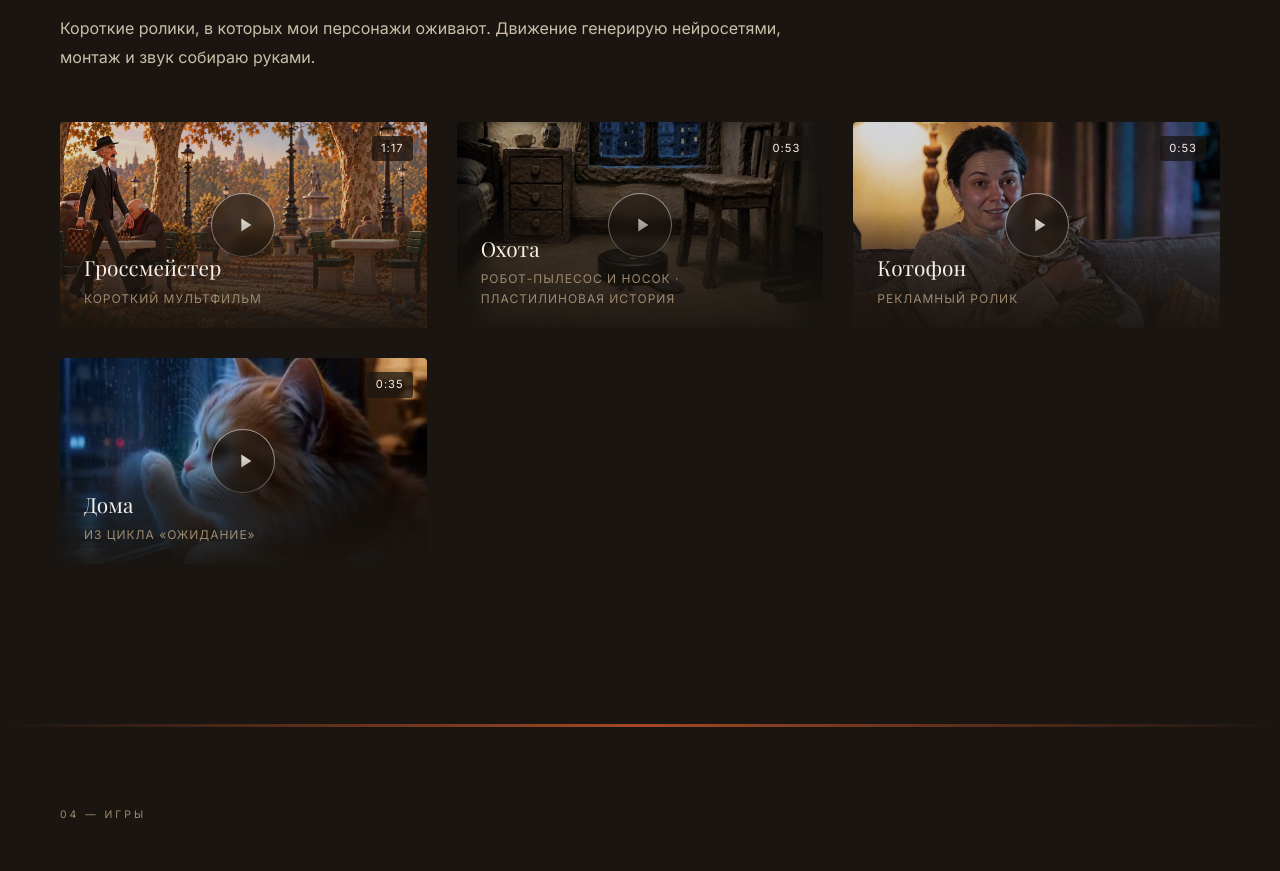
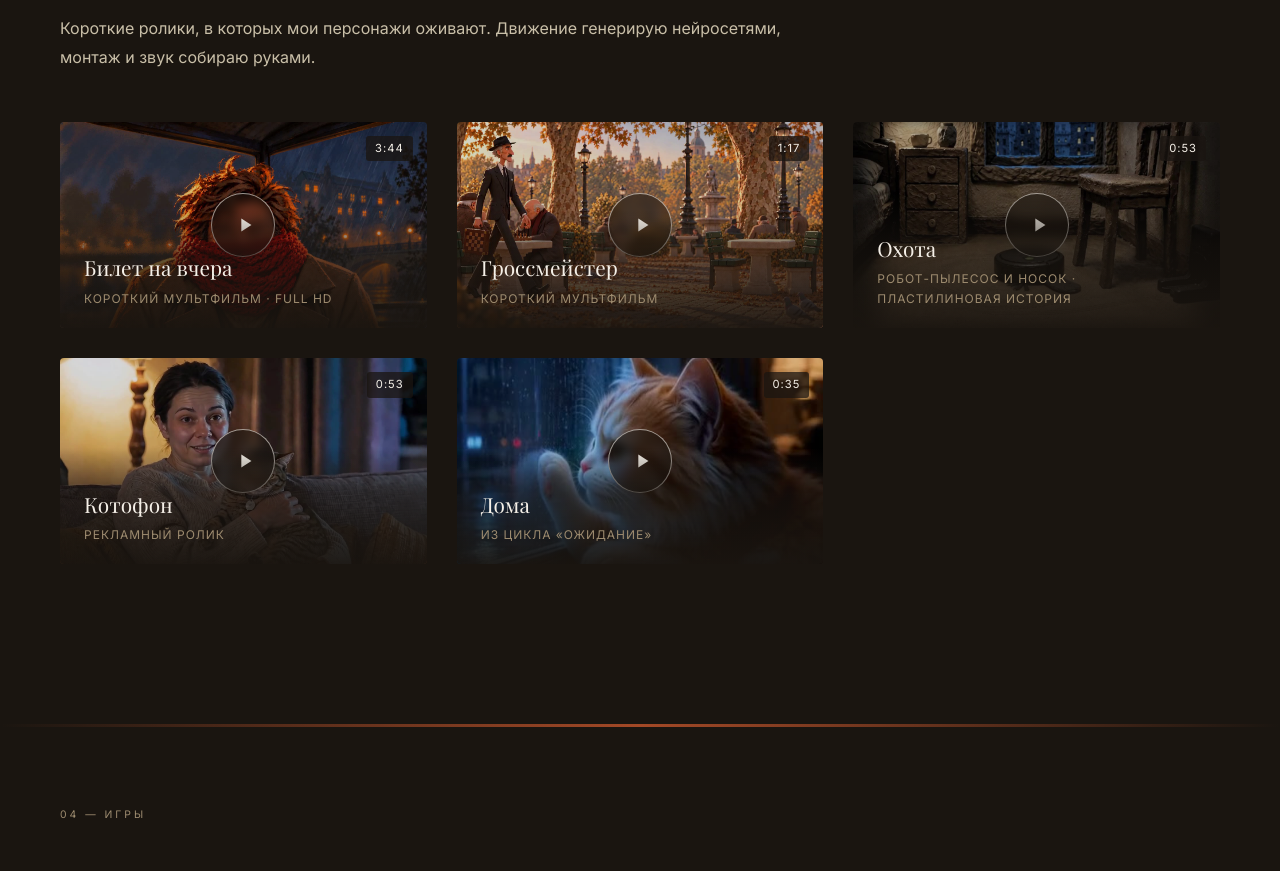
Before and after one commit to Cangrida/portfolio, a plain HTML site: page index.html in a window 1280 px wide. Shown: the part 6080-6951 px from the top of the page. Drawn offline with Linux system fonts and the light colour scheme.

Commit message:
Видео: карточка «Билет на вчера» / Ticket to Yesterday (YouTube, язык по сайту)
Co-Authored-By: Claude Sonnet 5.5 <noreply@anthropic.com>

```diff
--- a/index.html
+++ b/index.html
@@ -1404,6 +1404,12 @@
         </div>
 
         <div class="video-grid">
+            <!-- v7 --> <a class="video-card reveal" data-yt="9q9RA0ejecg" data-yt-en="Qt0I2CYyF58" data-ratio="16/9">
+                <img src="posters/v-bilet.jpg" width="1280" height="720" loading="lazy" decoding="async" alt="Билет на вчера">
+                <span class="video-dur">3:44</span>
+                <span class="play-badge"><svg viewBox="0 0 24 24" xmlns="http://www.w3.org/2000/svg"><path d="M8 5v14l11-7z"/></svg></span>
+                <div class="video-meta"><h3 data-i18n="v7">Билет на вчера</h3><p data-i18n="v7c">Короткий мультфильм · Full HD</p></div>
+            </a>
             <!-- v6 --> <a class="video-card reveal" data-src="videos/grossmeyster-ru.mp4" data-src-en="videos/grossmeyster-en.mp4" data-ratio="16/9">
                 <img src="posters/v-grossmeyster.jpg" width="1344" height="768" loading="lazy" decoding="async" alt="Гроссмейстер">
                 <span class="video-dur">1:17</span>
@@ -1611,7 +1617,8 @@
                 const vertical = card.dataset.ratio === '9/16';
                 if (card.dataset.yt) {
                     const f = document.createElement('iframe');
-                    f.src = 'https://www.youtube-nocookie.com/embed/' + card.dataset.yt + '?autoplay=1&rel=0';
+                    const ytId = (document.documentElement.lang === 'en' && card.dataset.ytEn) ? card.dataset.ytEn : card.dataset.yt;
+                    f.src = 'https://www.youtube-nocookie.com/embed/' + ytId + '?autoplay=1&rel=0';
                     f.allow = 'autoplay; fullscreen';
                     f.allowFullscreen = true;
                     if (vertical) f.classList.add('vertical');
@@ -1725,6 +1732,8 @@
             v5c: { ru: 'Из цикла «Ожидание»', en: 'From the “Waiting” series' },
             v6:  { ru: 'Гроссмейстер', en: 'Grandmaster' },
             v6c: { ru: 'Короткий мультфильм', en: 'A short animated film' },
+            v7: { ru: 'Билет на вчера', en: 'Ticket to Yesterday' },
+            v7c: { ru: 'Короткий мультфильм · Full HD', en: 'A short animated film · Full HD' },
             games_label: { ru: '04 — Игры', en: '04 — Games' },
             games_title: {
                 ru: 'Мои <span class="accent">игры</span>',
```
Also changed, not shown: posters/v-bilet.jpg (added).
